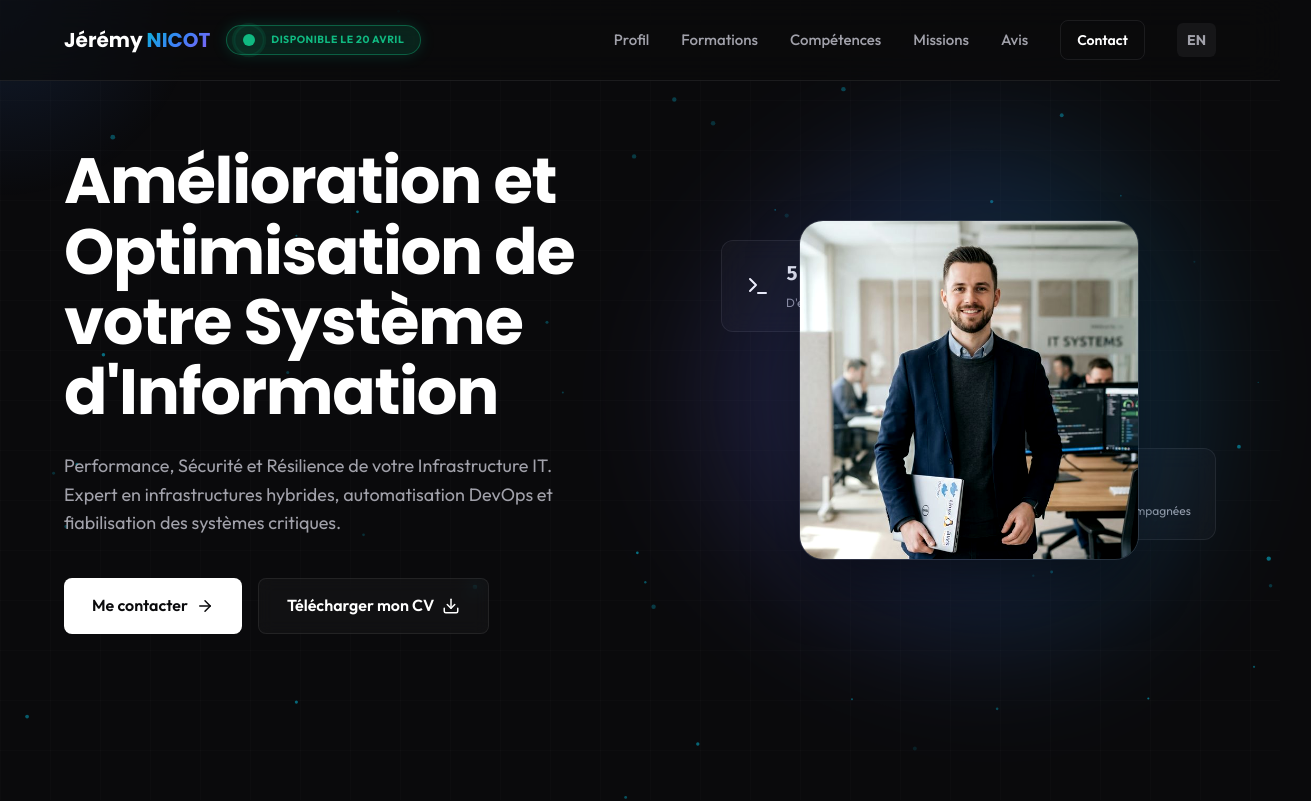
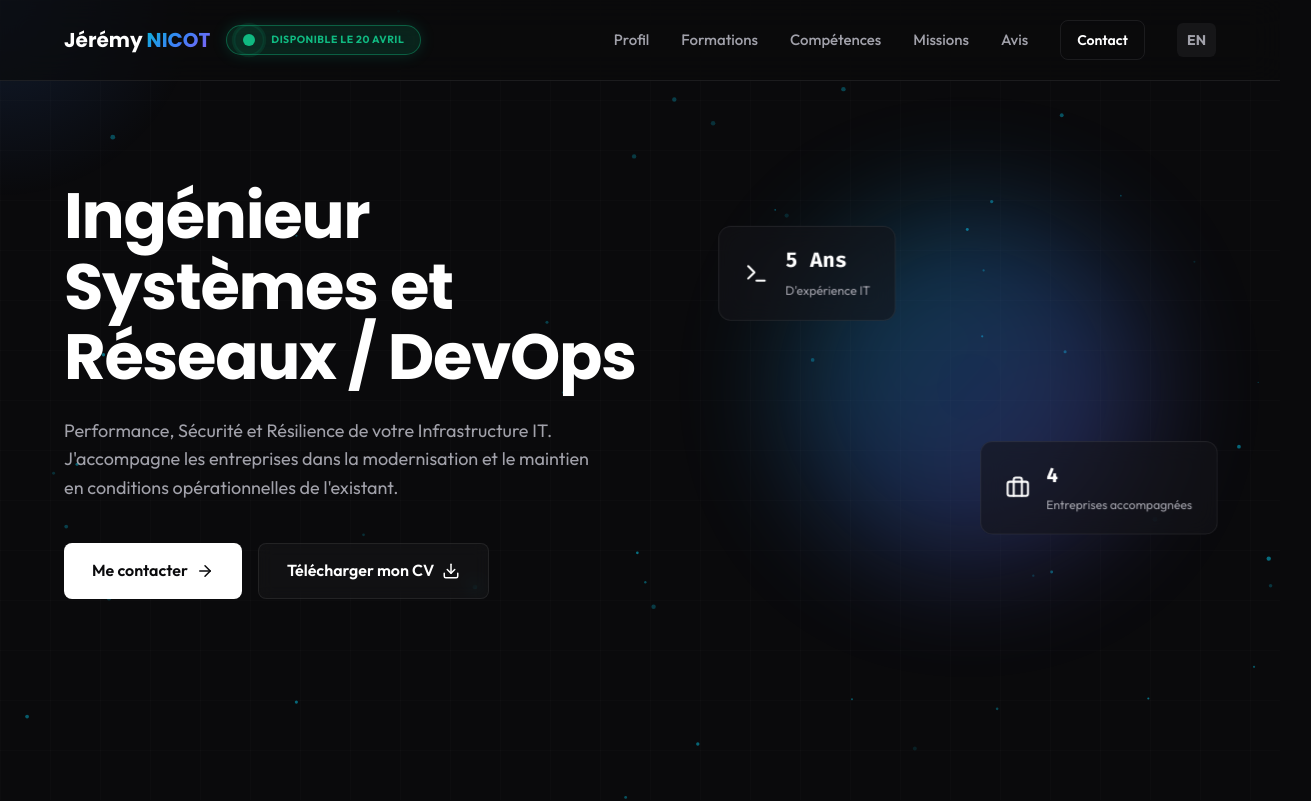
Before and after one commit to jeremynicot1-hub/jeje, a website built with Vite: page index.html in a window 1280 px wide. Shown: the top 801 px of the page, 1311 px wide, since content can reach past the window. Built offline with nearby package versions, Linux system fonts and the light colour scheme.

Commit message:
Revert "feat: transform portfolio to professional CV & add deployment script"
This reverts commit b8b4a38882fbdf6a5c62aa3447026465c81baaa9.

```diff
--- a/index.html
+++ b/index.html
@@ -51,11 +51,11 @@
         <div class="container hero-container">
           <div class="hero-content">
             <h1 class="hero-title">
-              <span data-en="Improvement and Optimization of your Information System">Amélioration et Optimisation de votre Système d'Information</span>
+              <span data-en="Systems & Network Engineer / DevOps">Ingénieur Systèmes et Réseaux / DevOps</span>
             </h1>
             <p class="hero-subtitle">
               <span data-en="Performance, Security and Resilience of your IT Infrastructure.<br/>I accompany companies in the modernization and operational readiness of their systems.">Performance, Sécurité et Résilience de votre Infrastructure IT.<br/>
-              Expert en infrastructures hybrides, automatisation DevOps et fiabilisation des systèmes critiques.</span>
+              J'accompagne les entreprises dans la modernisation et le maintien en conditions opérationnelles de l'existant.</span>
             </p>
             <div class="hero-cta">
               <a href="#contact" class="btn-primary">
@@ -69,10 +69,7 @@
             </div>
           </div>
           <div class="hero-visual">
-            <div class="profile-container">
-              <div class="abstract-shape"></div>
-              <img src="/assets/profile.jpg" alt="Jérémy Nicot" class="profile-img">
-            </div>
+            <div class="abstract-shape"></div>
             <div class="hero-stats-floating">
               <div class="floating-card c1">
                 <i data-lucide="terminal"></i>
--- a/src/main.ts
+++ b/src/main.ts
@@ -149,35 +149,35 @@ const skillsData = [
 
 const projectsData = [
   {
-    title: currentLang === 'fr' ? 'Migration Microsoft 365 & Exchange' : 'Microsoft 365 & Exchange Migration',
+    title: currentLang === 'fr' ? 'Migration vers Microsoft 365 & Exchange Online' : 'Migration to Microsoft 365 & Exchange Online',
     icon: 'cloud',
-    desc: currentLang === 'fr' ? 'Modernisation complète de l\'environnement collaboratif.' : 'Full modernization of the collaborative environment.',
+    desc: currentLang === 'fr' ? 'Modernisation des services collaboratifs et amélioration de la disponibilité.' : 'Modernization of collaborative services and availability improvement.',
     achievements: [
-      'Configuration du tenant et sécurité',
-      'Synchronisation hybride (Entra ID)',
-      'Migration zero-downtime des boîtes'
+      'Configuration globale du tenant',
+      'Synchronisation Active Directory vers Entra ID',
+      'Migration fluide des boîtes aux lettres'
     ],
-    tech: ['M365', 'Exchange', 'Entra ID']
+    tech: ['Microsoft 365', 'Exchange Online', 'Entra ID']
   },
   {
-    title: currentLang === 'fr' ? 'Sauvegarde & Résilience Veeam' : 'Veeam Backup & Resilience',
+    title: currentLang === 'fr' ? 'Modernisation de l\'infrastructure de sauvegarde avec Veeam' : 'Backup infrastructure modernization with Veeam',
     icon: 'shield',
-    desc: currentLang === 'fr' ? 'Refonte de la stratégie de sauvegarde et PRA.' : 'Backup and DR strategy overhaul.',
+    desc: currentLang === 'fr' ? 'Amélioration de la fiabilité et des capacités de restauration de l’infrastructure.' : 'Improvement of reliability and infrastructure restore capabilities.',
     achievements: [
-      'Audit et définition de nouveaux SLA',
-      'Déploiement Veeam B&R v12',
-      'Automatisation des tests de restauration'
+      'Audit de l\'existant et définition des stratégies',
+      'Déploiement Veeam Backup & Replication',
+      'Tests de restauration concluants'
     ],
-    tech: ['Veeam', 'VMware', 'Disaster Recovery']
+    tech: ['Veeam Backup & Replication', 'Virtualisation', 'Plan de résilience']
   },
   {
-    title: currentLang === 'fr' ? 'Supervision Zabbix & Grafana' : 'Zabbix & Grafana Monitoring',
+    title: currentLang === 'fr' ? 'Plateforme de supervision Zabbix & Grafana' : 'Zabbix & Grafana monitoring platform',
     icon: 'activity',
-    desc: currentLang === 'fr' ? 'Anticipation proactive des incidents cloud & on-prem.' : 'Proactive incident anticipation (Cloud & On-prem).',
+    desc: currentLang === 'fr' ? 'Solution centralisée pour anticiper et détecter proactivement les incidents.' : 'Centralized solution to proactively anticipate and detect incidents.',
     achievements: [
-      'Architecture de supervision distribuée',
-      'Dashboards temps réel (Grafana)',
-      'Alerting intelligent (Teams/Mail)'
+      'Architecture complète de supervision',
+      'Mise en place des règles et alertes',
+      'Tableaux de bord sur mesure (Grafana)'
     ],
     tech: ['Zabbix', 'Grafana', 'Linux']
   }
--- a/src/style.css
+++ b/src/style.css
@@ -117,18 +117,8 @@ h1, h2, h3, h4 { font-family: var(--font-title); font-weight: 600; letter-spacin
 .hero-subtitle { font-size: 1.125rem; color: var(--text-secondary); margin-bottom: 40px; max-width: 540px; }
 .hero-cta { display: flex; gap: 16px; }
 .hero-visual { position: relative; height: 500px; display: flex; align-items: center; justify-content: center; }
-.profile-container { position: relative; width: 340px; height: 340px; display: flex; align-items: center; justify-content: center; }
-.profile-img { width: 100%; height: 100%; object-fit: cover; border-radius: 24px; border: 1px solid rgba(255,255,255,0.1); box-shadow: 0 30px 60px -12px rgba(0,0,0,0.5); position: relative; z-index: 2; transition: all var(--transition-smooth); filter: grayscale(10%) contrast(110%); }
-.profile-container:hover .profile-img { transform: translateY(-10px) scale(1.02); filter: grayscale(0%) contrast(100%); border-color: var(--accent-cyan); box-shadow: 0 40px 80px -15px rgba(6, 182, 212, 0.2); }
-.abstract-shape {
-  position: absolute; width: 450px; height: 450px; background: var(--gradient-primary); border-radius: 38% 62% 63% 37% / 41% 44% 56% 59%;
-  filter: blur(60px); opacity: 0.2; animation: blob-animate 20s infinite linear; pointer-events: none; z-index: 1;
-}
-@keyframes blob-animate {
-  0%, 100% { border-radius: 38% 62% 63% 37% / 41% 44% 56% 59%; transform: rotate(0deg) scale(1); }
-  33% { border-radius: 62% 38% 37% 63% / 59% 56% 44% 41%; transform: rotate(120deg) scale(1.1); }
-  66% { border-radius: 41% 59% 54% 46% / 44% 56% 44% 56%; transform: rotate(240deg) scale(0.9); }
-}
+.abstract-shape { width: 350px; height: 350px; background: var(--gradient-primary); border-radius: 50%; filter: blur(60px); opacity: 0.3; animation: float 8s ease-in-out infinite; position: absolute; }
+@keyframes float { 0%, 100% { transform: translateY(0) scale(1); } 50% { transform: translateY(-20px) scale(1.05); } }
 .hero-stats-floating { position: absolute; inset: 0; pointer-events: none; }
 .floating-card { position: absolute; background: rgba(20, 20, 25, 0.6); backdrop-filter: blur(12px); border: 1px solid var(--border-subtle); padding: 16px 24px; border-radius: 12px; display: flex; align-items: center; gap: 16px; pointer-events: auto; }
 .floating-card strong { display: block; font-size: 1.25rem; font-family: var(--font-mono); text-align: left; }
```
Also changed, not shown: public/assets/profile.jpg (deleted), 1 other file.
